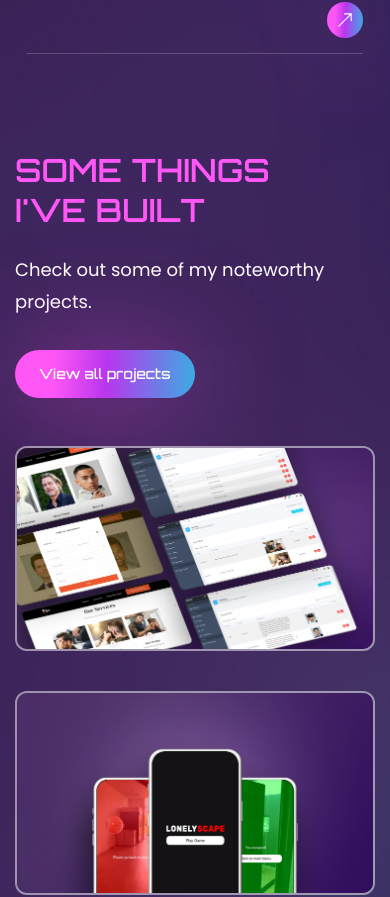
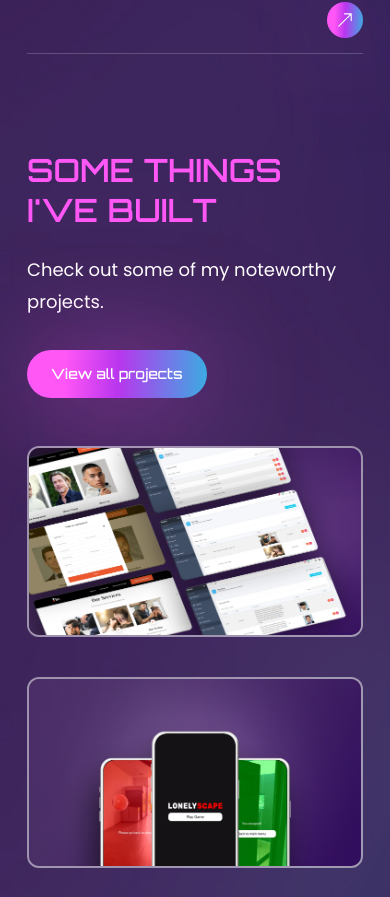
Before and after one commit to alyadyh/alyadyh.github.io, a React (Create React App) app: page / in a window 390 px wide. Shown: the part 2929-3826 px from the top of the page. Built offline with nearby package versions, Linux system fonts and the light colour scheme; the HTML template or start-up script is replaced by a standard one.

Commit message:
fix margin

```diff
--- a/src/components/Work.js
+++ b/src/components/Work.js
@@ -8,7 +8,7 @@
 const Work = () => {
   return (
     <section className='section' id='work'>
-      <div className='container mx-auto'>
+      <div className='container mx-3 lg:mx-auto'>
         <div className='flex flex-col lg:flex-row gap-x-10'>
           <div className='flex-1 flex flex-col gap-y-12 mb-10 lg:mb-0'>
             <div>
```
